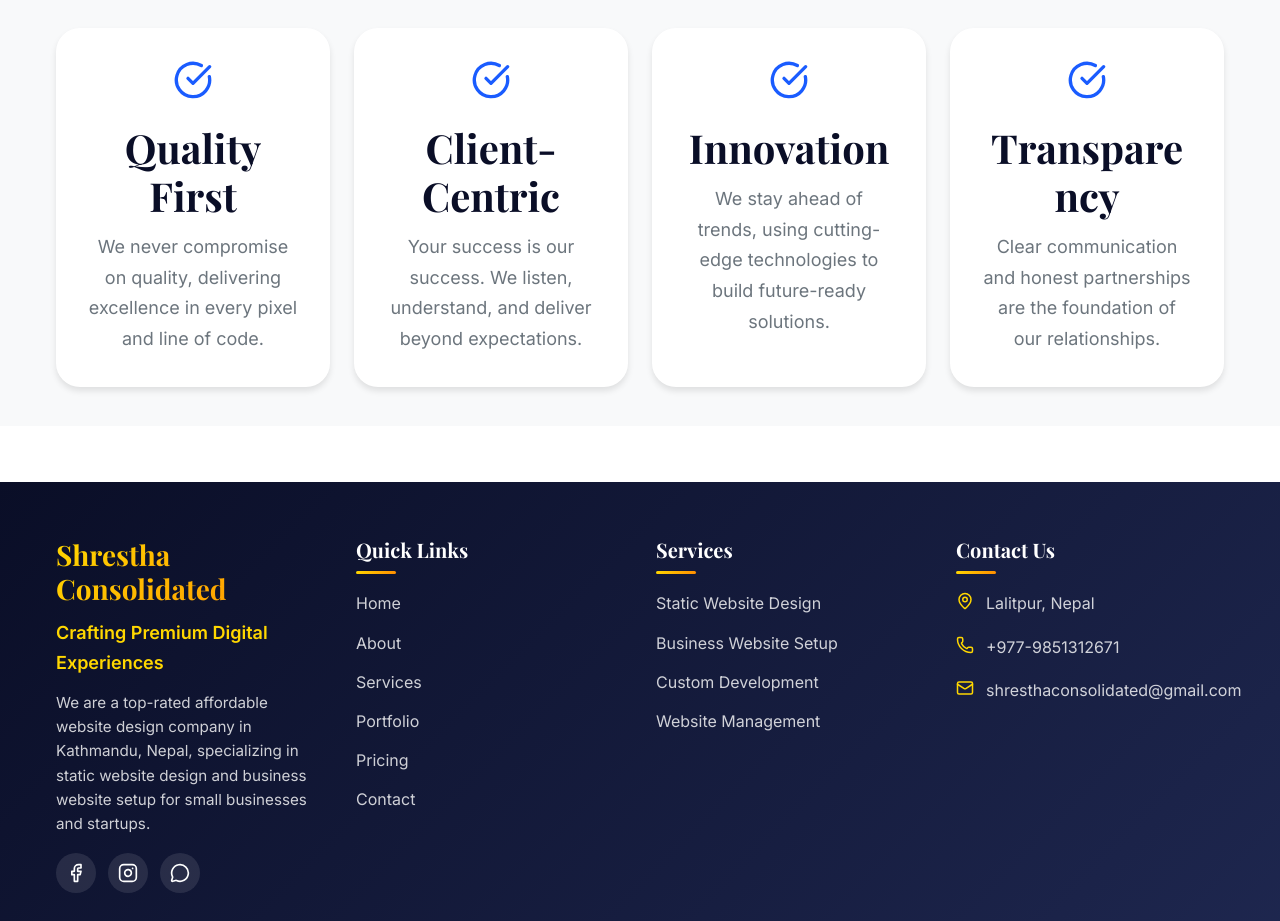
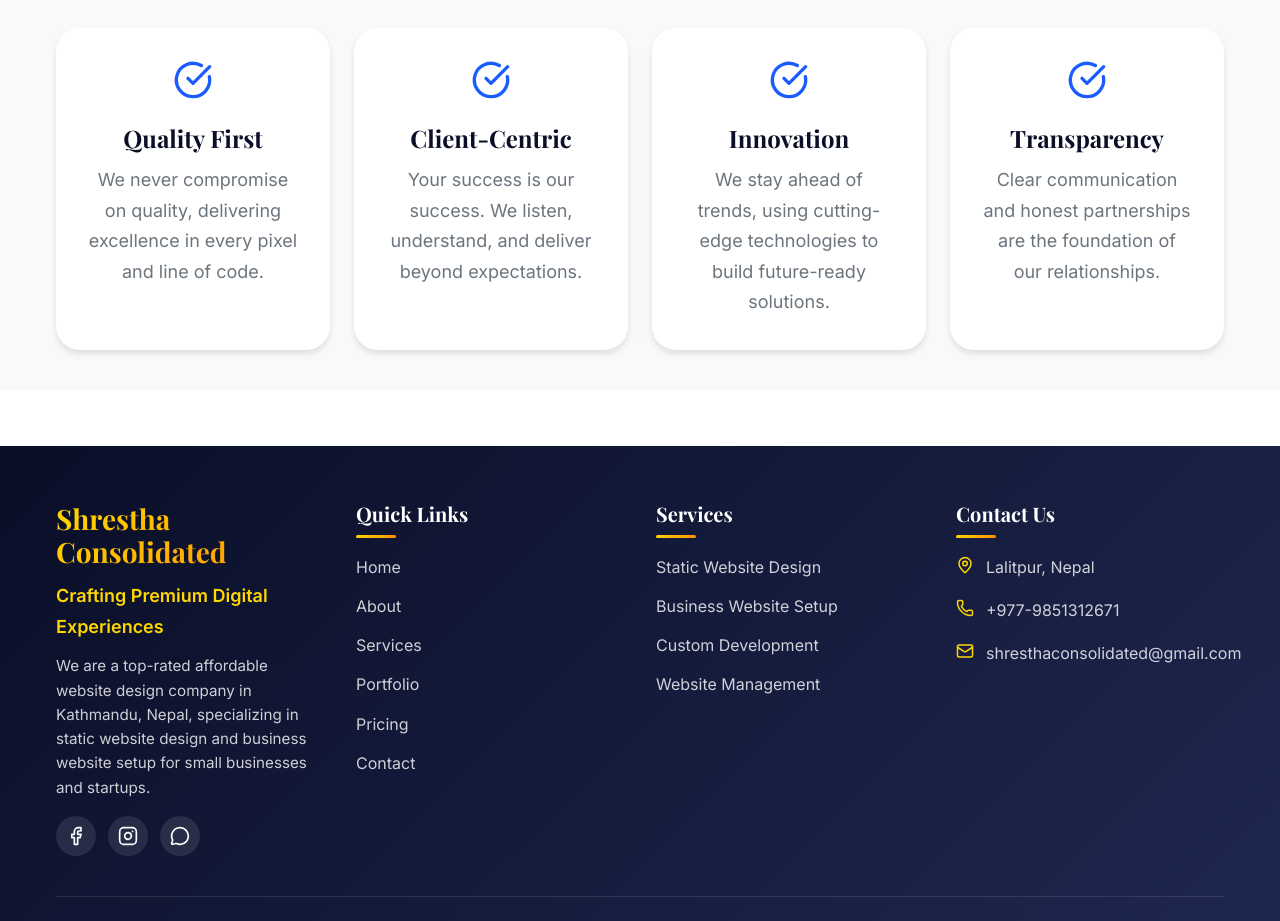
Before and after one commit to ashishoct35/Shrestha-Consolidated, a React (Vite) app: page /about in a window 1280 px wide. Shown: the part 1120-2041 px from the top of the page. Built offline with nearby package versions, Linux system fonts and the light colour scheme.

Commit message:
Fix Transparency text overflow by reducing font size

```diff
--- a/src/pages/About.css
+++ b/src/pages/About.css
@@ -58,9 +58,7 @@
 
 .value-card h3 {
     margin-bottom: var(--spacing-sm);
-    overflow-wrap: break-word;
-    word-break: break-word;
-    hyphens: auto;
+    font-size: 1.5rem;
 }
 
 .value-card p {
```
